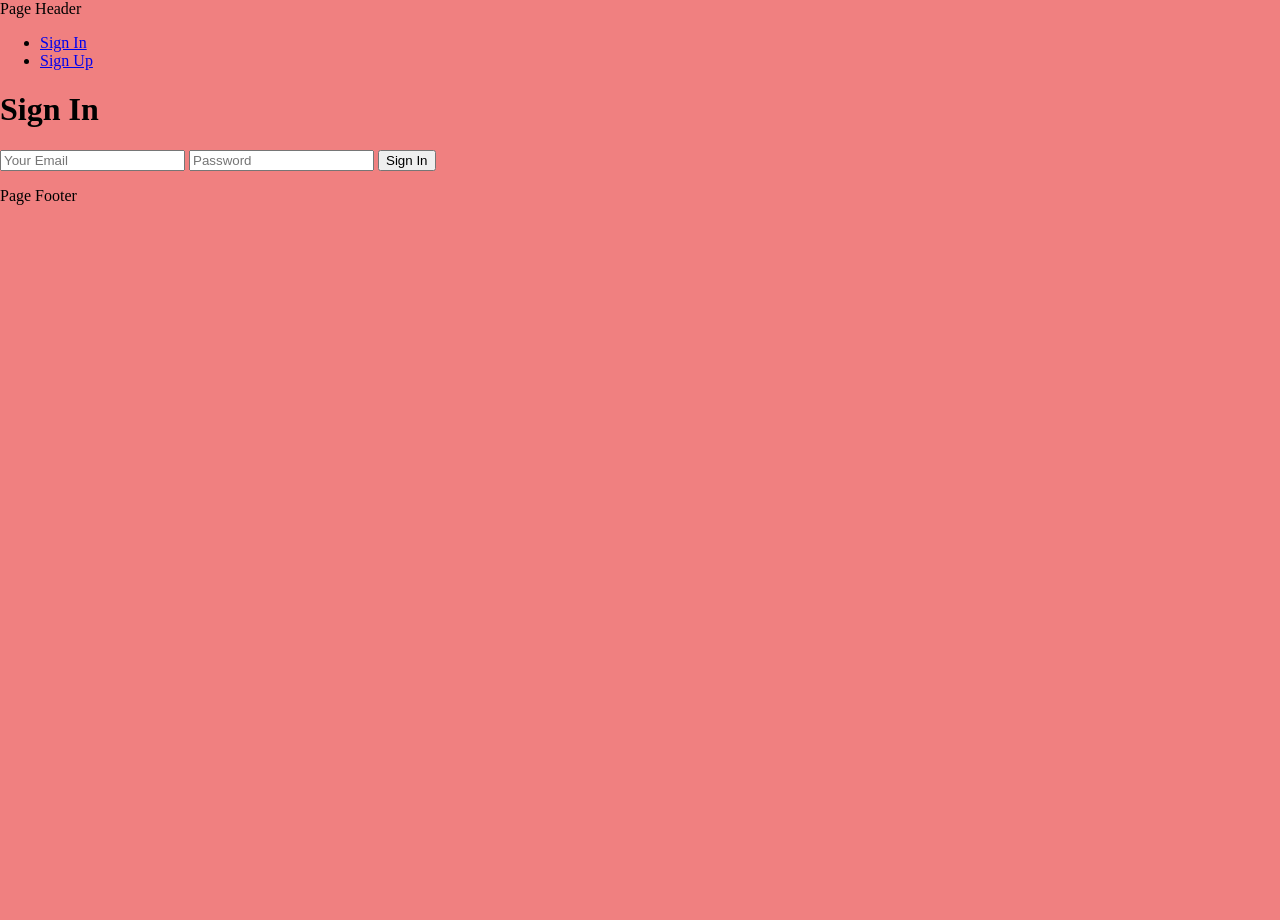
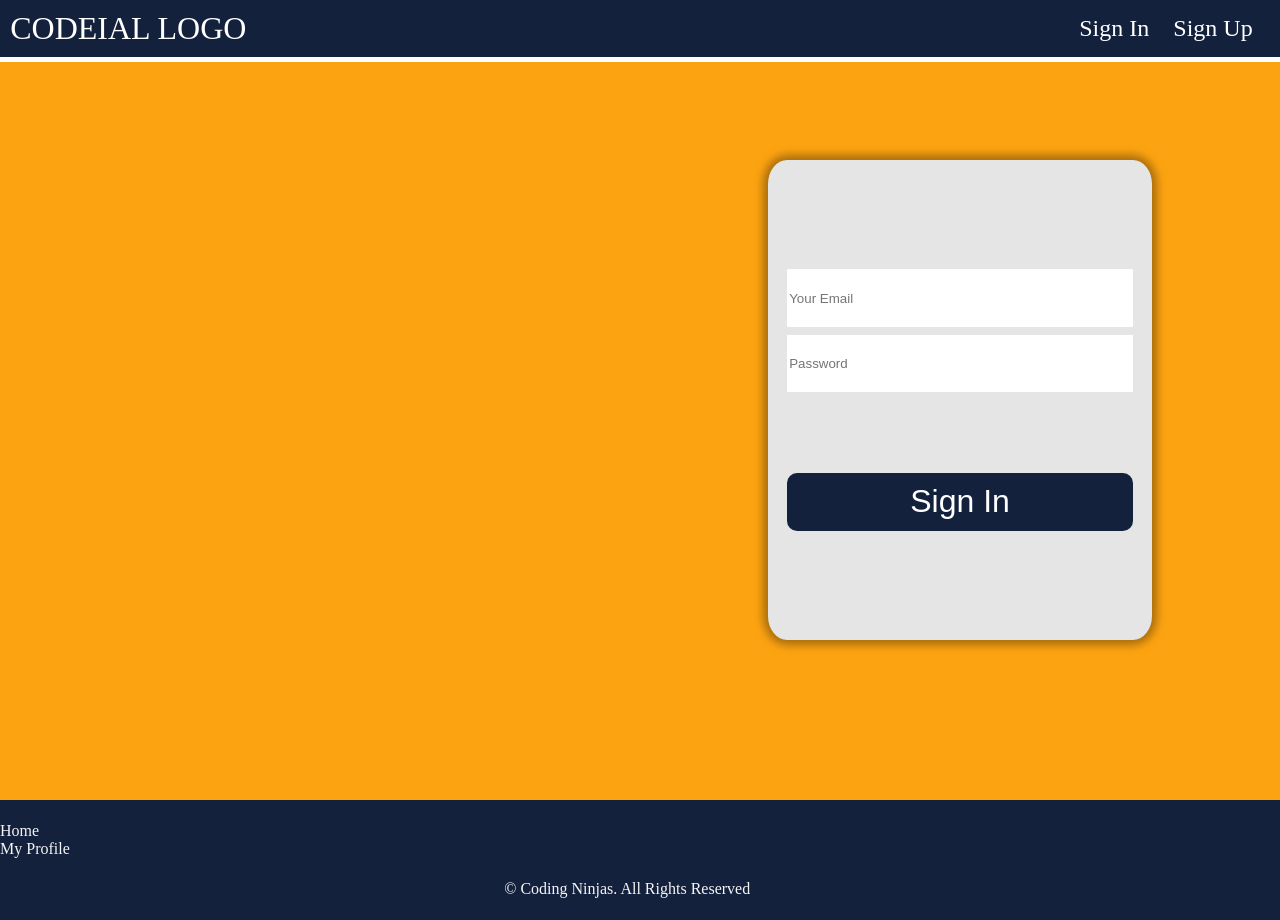
Before and after one commit to 2Harman4/Codeial, a Node server app: page /users/sign-in in a window 1280 px wide. Before the commit the page ends 205 px from the top, so only its background shows below. Run offline with Node 20, Linux system fonts and the light colour scheme; some libraries are stand-ins or nearby versions.

Commit message:
implement SCSS, style the sign in, sign up pages

```diff
--- /dev/null
+++ b/assets/css/footer.css
@@ -0,0 +1,19 @@
+footer {
+  height: 15vh;
+  background-color: #14213d;
+  color: whitesmoke;
+  display: flex;
+  flex-direction: column;
+  justify-content: space-evenly;
+  width: 100%;
+  position: relative;
+  z-index: 100; }
+  footer a {
+    color: inherit;
+    text-decoration: none; }
+  footer #rights {
+    padding-right: 2%;
+    text-align: center; }
+  footer #page-links {
+    display: flex;
+    flex-direction: column; }
--- /dev/null
+++ b/assets/css/header.css
@@ -0,0 +1,28 @@
+header {
+  display: flex;
+  justify-content: space-between;
+  background-color: #14213d;
+  position: fixed;
+  z-index: 100;
+  width: 100%;
+  padding: 0.8%;
+  border-bottom: 5px solid white; }
+  header #logo {
+    color: white;
+    font-size: 2rem; }
+  header ul {
+    margin: 0;
+    list-style: none;
+    display: flex;
+    flex-direction: row;
+    align-items: center;
+    padding-right: 2%; }
+    header ul li {
+      font-size: 1.5rem;
+      color: white;
+      transition: background-color ease-in-out .3s; }
+    header ul li:hover {
+      background-color: #fca311; }
+  header a {
+    color: inherit;
+    text-decoration: none; }
--- a/assets/css/layout.css
+++ b/assets/css/layout.css
@@ -1,5 +1,13 @@
-body{
-    margin: 0;
+html {
+  font-size: 16px; }
 
-    background-color: lightcoral;
-}
+body {
+  margin: 0; }
+  body #layout-main {
+    height: 100%;
+    display: flex;
+    justify-content: space-evenly;
+    align-items: center;
+    position: relative;
+    z-index: 50;
+    background-color: #fca311; }
--- /dev/null
+++ b/assets/css/sign_in_up.css
@@ -0,0 +1,43 @@
+.website-info {
+  width: 40%; }
+
+.sign-in-up-box {
+  width: 30%;
+  height: 60%;
+  border-radius: 5%;
+  background-color: #e5e5e5;
+  box-shadow: #a86d0d 0px 0px 8px 5px;
+  transition: all .5s linear; }
+  .sign-in-up-box form {
+    width: 100%;
+    height: 100%;
+    display: flex;
+    flex-direction: column;
+    justify-content: center;
+    align-items: center;
+    transition: all .5s linear; }
+    .sign-in-up-box form input {
+      width: 90%;
+      height: 12%;
+      margin: 1% 0%;
+      border: none;
+      transition: all .5s linear; }
+    .sign-in-up-box form input:hover {
+      cursor: pointer;
+      box-shadow: grey 1px 1px 4px 2px;
+      transition: all .2s linear; }
+    .sign-in-up-box form input:focus {
+      outline: none;
+      box-shadow: grey 1px 1px 4px 2px; }
+    .sign-in-up-box form :last-child {
+      background-color: #14213d;
+      color: white;
+      font-size: 2rem;
+      border: none;
+      border-radius: 10px;
+      margin-top: 20%; }
+    .sign-in-up-box form :last-child:hover {
+      background-color: navy;
+      cursor: pointer;
+      box-shadow: grey 1px 1px 4px 2px;
+      transition: all .9s linear; }
--- /dev/null
+++ b/assets/scss/footer.scss
@@ -0,0 +1,31 @@
+//variables
+$footer-color: #14213d;
+$footer-text-color : whitesmoke;
+
+footer{
+    height: 15vh;
+    background-color: $footer-color;
+    color: $footer-text-color;
+    display: flex;
+    flex-direction: column;
+    justify-content: space-evenly;
+    width: 100%;
+    position: relative;
+    z-index: 100;
+
+    a{
+        color: inherit;
+        text-decoration: none;
+    }
+
+    #rights{
+        padding-right: 2%;
+        text-align: center;
+    }
+
+    #page-links{
+        display: flex;
+        flex-direction:column ;
+
+    }
+}
--- /dev/null
+++ b/assets/scss/header.scss
@@ -0,0 +1,47 @@
+// variables
+$header-color: #14213d;
+$header-font-size: 1.5rem;
+$header-text-color:white;
+$header-padding: .8%;
+
+header{
+
+    display: flex;
+    justify-content: space-between;
+    background-color: $header-color;
+    position: fixed;
+    z-index: 100;
+    width: 100%;
+    padding: $header-padding;
+    border-bottom: 5px solid white;
+
+    #logo{
+        color: white;
+        font-size: 2rem;
+    }
+
+    ul {
+        margin: 0;
+        list-style: none;
+        display: flex;
+        flex-direction: row;
+        align-items: center;
+        padding-right: 2%;
+
+        li {
+            font-size: $header-font-size;
+            color: $header-text-color;
+            transition: background-color ease-in-out .3s;
+        }
+
+        li:hover {
+           background-color: #fca311;
+        }
+    }
+
+    a{
+        color: inherit;
+        text-decoration: none;
+    }
+
+}
--- /dev/null
+++ b/assets/scss/layout.scss
@@ -0,0 +1,24 @@
+//variables
+$main-background-color:#fca311;
+
+html{
+    //controlling rem value
+    font-size: 16px;
+}
+
+//contains header footer and variable body
+body{
+    margin: 0;
+
+    //body is variable
+    #layout-main{
+        height: 100%;
+        display: flex;
+        justify-content: space-evenly;
+        align-items: center;
+        position: relative;
+        z-index: 50;
+        background-color: $main-background-color;
+
+    }
+}
--- /dev/null
+++ b/assets/scss/sign_in_up.scss
@@ -0,0 +1,67 @@
+//variables
+$box-color: #e5e5e5;
+$button-color: #14213d;
+
+
+//to be made
+.website-info{
+    width: 40%;
+}
+
+//the whole container
+.sign-in-up-box{
+
+    width: 30%;
+    height: 60%;
+    border-radius: 5%;
+    background-color: $box-color;
+    box-shadow: #a86d0d 0px 0px 8px 5px;
+    transition: all .5s linear;
+
+    //form can be sign up or sign
+    form{
+        width: 100%;
+        height: 100%;
+        display: flex;
+        flex-direction: column;
+        justify-content: center;
+        align-items: center;
+        transition: all .5s linear;
+
+        //all input elements
+        input{
+            width: 90%;
+            height: 12%;
+            margin: 1% 0%;
+            border: none;
+            transition: all .5s linear;
+        }
+        //giving shadow effect on hover
+        input:hover{
+            cursor: pointer;
+            box-shadow: grey 1px 1px 4px 2px;
+            transition: all .2s linear;
+        }
+        //when inputting
+        input:focus{
+            outline: none;
+            box-shadow: grey 1px 1px 4px 2px;
+        }
+        //last child is submit button
+        :last-child{
+            background-color: $button-color;
+            color: white;
+            font-size: 2rem;
+            border: none;
+            border-radius: 10px;
+            margin-top: 20%;
+        }
+
+        :last-child:hover{
+            background-color: navy;
+            cursor: pointer;
+            box-shadow: grey 1px 1px 4px 2px;
+            transition: all .9s linear;
+        }
+    }
+}
--- a/index.js
+++ b/index.js
@@ -15,6 +15,20 @@ const passport = require('passport');
 const passportLocal = require('./config/passport-local-strategy');
 //connect-mongo
 const MongoStore = require('connect-mongo')(session);
+
+// importing sass middleware
+const sassMiddleware = require('node-sass-middleware');
+
+
+
+app.use(sassMiddleware({
+    src:'./assets/scss',
+    dest:'./assets/css',
+    //change debug to false in production mode
+    debug: true,
+    outputStyle: 'extended',
+    prefix:'/css'
+}));
 
 //parser to read form data
 app.use(express.urlencoded());
--- a/package.json
+++ b/package.json
@@ -20,6 +20,7 @@
     "express-ejs-layouts": "^2.5.0",
     "express-session": "^1.17.2",
     "mongoose": "^5.12.8",
+    "node-sass-middleware": "^0.11.0",
     "passport": "^0.4.1",
     "passport-local": "^1.0.0"
   }
--- a/views/_footer.ejs
+++ b/views/_footer.ejs
@@ -1,3 +1,11 @@
 <footer>
-    Page Footer
+    <!-- page links -->
+    <div id="page-links">
+        <a href="/">Home</a>
+        <a href="/users/profile">My Profile</a>
+    </div>
+
+    <div id="rights">
+        &#169 Coding Ninjas. All Rights Reserved
+    </div>
 </footer>
--- a/views/_header.ejs
+++ b/views/_header.ejs
@@ -1,26 +1,26 @@
 <header>
-    Page Header
+    <span id="logo"><a href="/">CODEIAL LOGO</a></span>
 
     <ul>
         <!-- if user data is present in locals -->
         <% if (locals.user){ %>
             <li>
                 <a href="/users/profile">
-                    <%= user.name %>
+                    <%= user.name %> &nbsp; &nbsp;
                 </a>
             </li>
 
             <li>
-                <a href="/users/sign-out">Sign Out</a>
+                <a href="/users/sign-out">Sign Out &nbsp;</a>
             </li>
         <%} else {%>
             <!-- if user data isn't present in locals -->
             <li>
-                <a href="/users/sign-In">Sign In</a>
+                <a href="/users/sign-In">Sign In &nbsp; &nbsp;</a>
             </li>
 
             <li>
-                <a href="/users/sign-up">Sign Up</a>
+                <a href="/users/sign-up">Sign Up &nbsp;</a>
             </li>
         <%}%>
     </ul>
--- a/views/layout.ejs
+++ b/views/layout.ejs
@@ -3,7 +3,12 @@
         <title>
             <%= title %>
         </title>
+
+        <!-- STYLES -->
         <link rel="stylesheet" href="/css/layout.css">
+        <!-- styles for header and footer -->
+        <link rel="stylesheet" href="/css/header.css">
+        <link rel="stylesheet" href="/css/footer.css">
 
         <!-- extract styling from subpage -->
         <%- style %>
@@ -11,9 +16,10 @@
     <body>
         <%- include('_header'); %>
 
-        <!-- the variable part -->
-        <%- body %>
-
+        <main id="layout-main">
+            <!-- the variable part -->
+            <%- body %>
+        </main>
 
         <%- include('_footer'); %>
 
--- a/views/user_sign_in.ejs
+++ b/views/user_sign_in.ejs
@@ -1,7 +1,14 @@
-<h1>Sign In</h1>
+<link rel="stylesheet" href="/css/sign_in_up.css">
 
-<form action="/users/create-session" method="POSt">
-    <input type="email" name="email" placeholder="Your Email" required>
-    <input type="password" name="password" placeholder="Password" required>
-    <input type="submit" value="Sign In">
-</form>
+<section class="website-info">
+    <!-- later -->
+</section>
+
+<section class="sign-in-up-box">
+
+    <form action="/users/create-session" method="POSt">
+        <input type="email" name="email" placeholder="Your Email" required>
+        <input type="password" name="password" placeholder="Password" required>
+        <input type="submit" value="Sign In">
+    </form>
+</section>
```
Also changed, not shown: assets/css/user_profile.css (+9 -3 lines), assets/scss/user_profile.scss (added, +8 -0 lines), views/user_profile.ejs (+5 -3 lines), views/user_sign_up.ejs (+8 -1 lines), assets/images/pexels-kevin-ku-577585.jpg (added), 1 other file.
